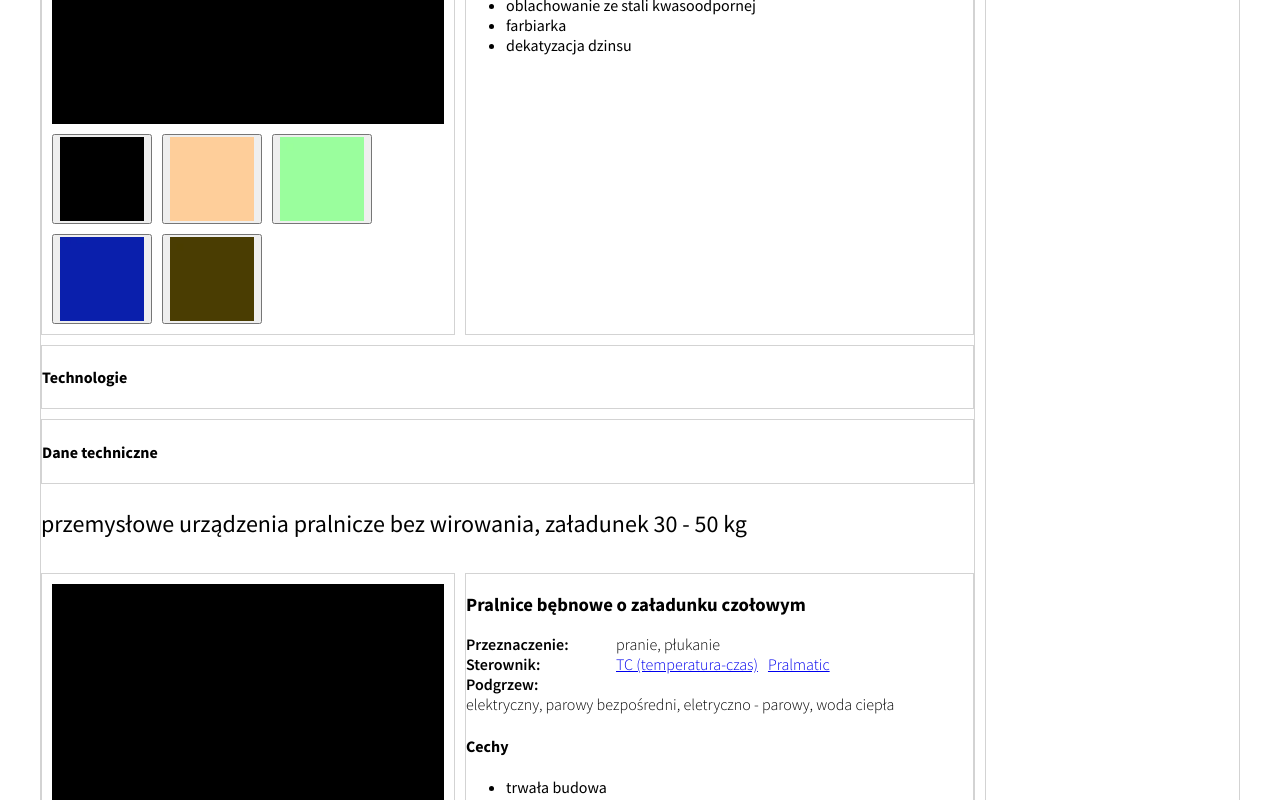
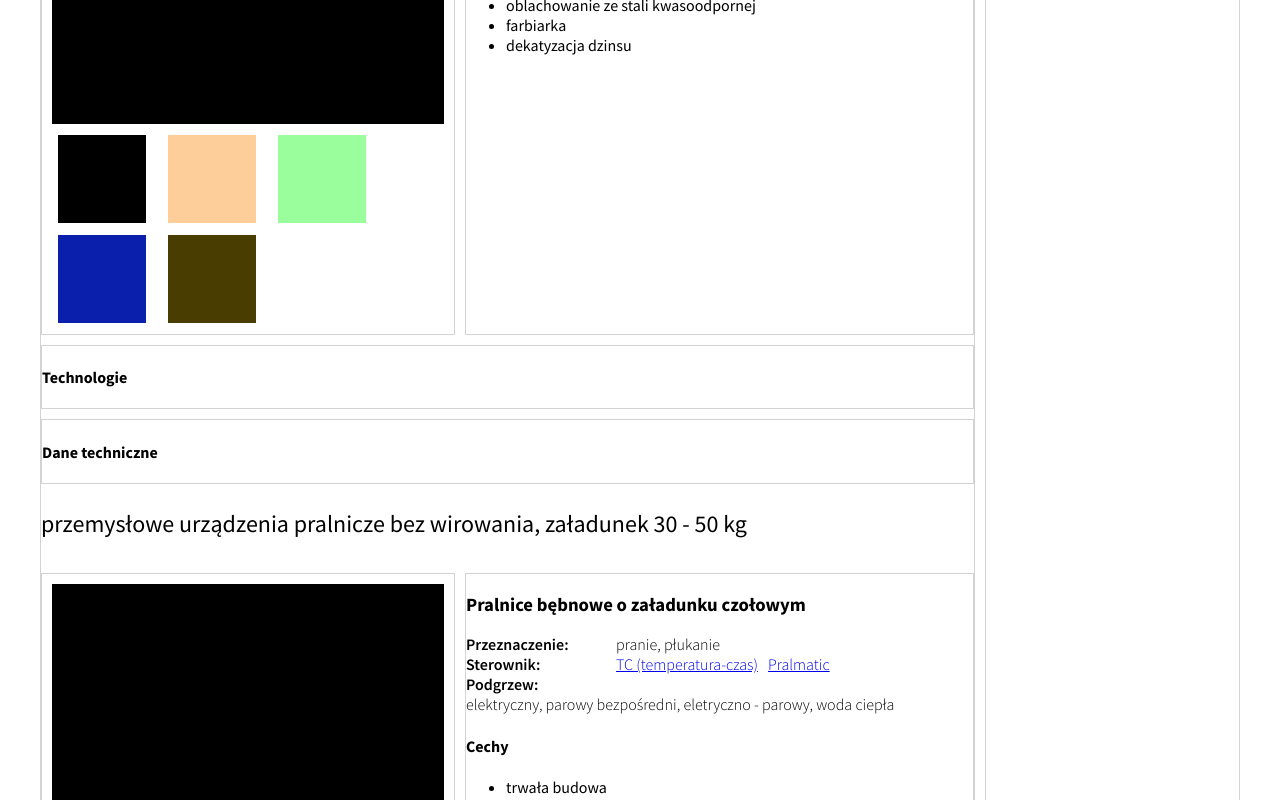
Before and after one commit to krystek77/react-website-client-side, a React (Create React App) app: page /produkty/pralnice in a window 1280 px wide. Shown: the part 2300-3100 px from the top of the page. Built offline with nearby package versions, Linux system fonts and the light colour scheme.

Commit message:
Change styles of thumbnail for slider

```diff
--- a/src/components/ProductDetails.css
+++ b/src/components/ProductDetails.css
@@ -107,6 +107,9 @@ section {
 }
 .slider__thumbnail {
   cursor:pointer;
+  background-color:transparent;
+  border:none;
+  width:100%;
 }
 .slider__thumbnail > img {
   display: block;
```
